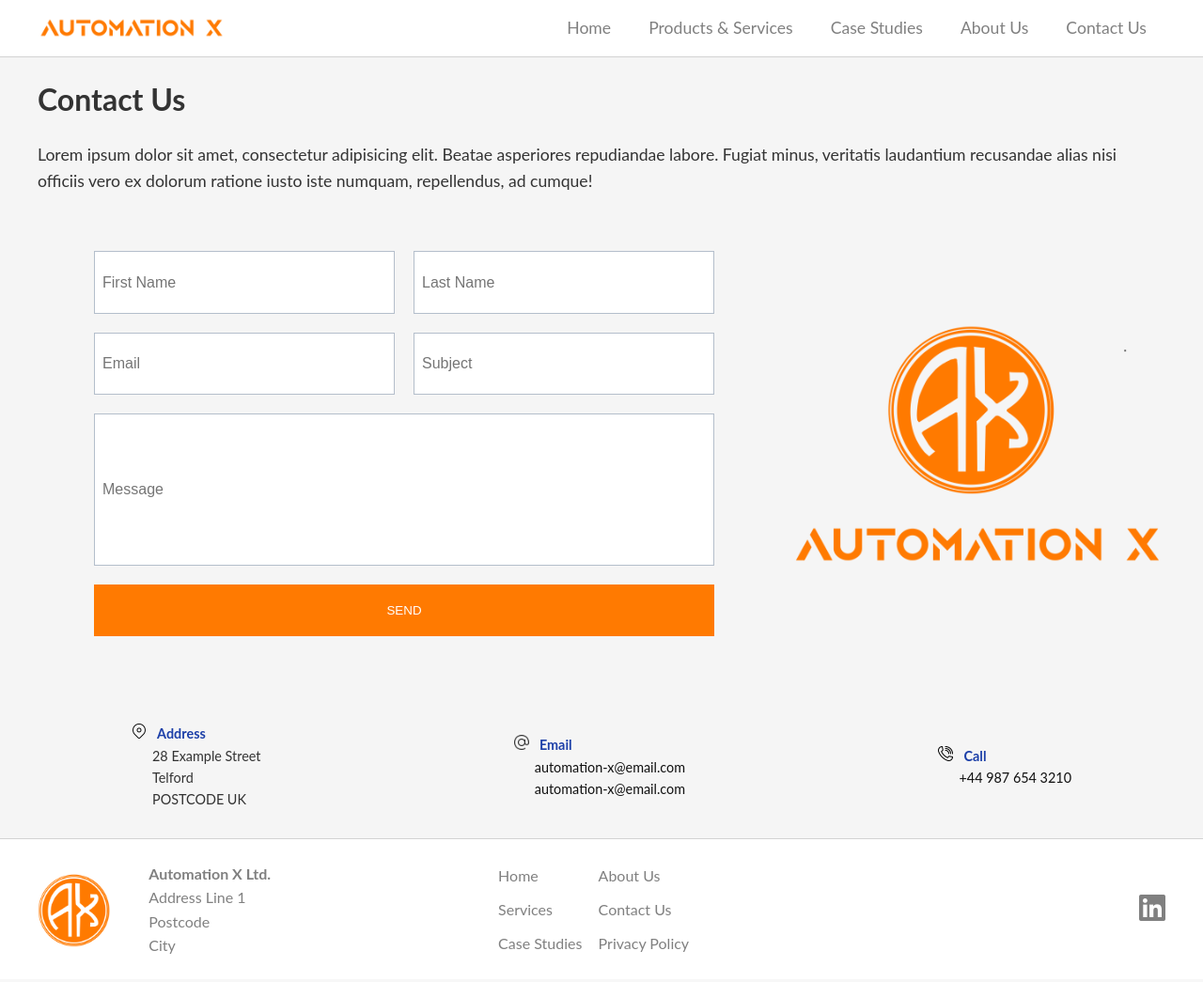
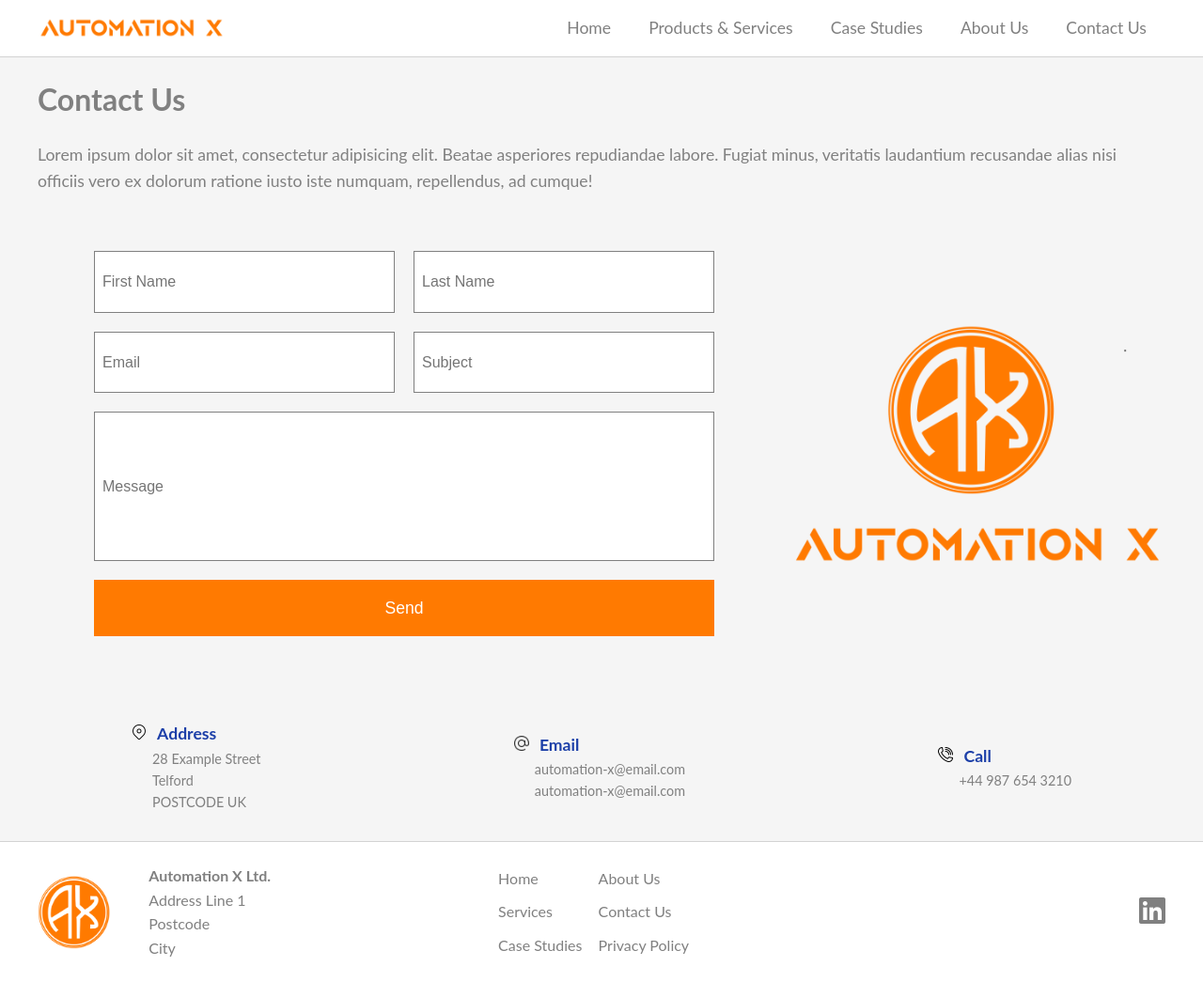
Before and after one commit to nemetht91/Automation-X, a Python web app: template templates/contact.html in a window 1280 px wide. Shown: the whole page at 94% size. Before the commit the page ends 1015 px from the top, so only its background shows below. Run offline with Jinja, Linux system fonts and the light colour scheme; the template is opened without the code that fills it, so the values that code supplies are empty.

Commit message:
small styling update, add variable for text color

```diff
--- a/static/css/style.css
+++ b/static/css/style.css
@@ -3,6 +3,7 @@
     --secondary-color:#1c3fa8;
     --dark-color:#000;
     --light-color:#f4f4f4e3;
+    --text-color: gray;
     --showcase-background: url("https://github.com/nemetht91/Automation-X/blob/main/static/img/robot2.png?raw=true");
 }
 
@@ -54,6 +55,7 @@ a:hover{
 
 .navbar img{
     height: 40%;
+    z-index: 20;
 }
 
 .navbar nav ul{
@@ -61,7 +63,7 @@ a:hover{
 }
 
 .navbar nav a{
-    color: gray;
+    color: var(--text-color);
     margin: 0 20px;
     font-size: 1.1rem;
 }
@@ -106,6 +108,7 @@ a:hover{
     display: flex;
     justify-content: center;
     align-items: center;
+    color: var(--text-color);
   }
 
   .navbar .mobile.active{
@@ -124,7 +127,7 @@ a:hover{
 
   .navbar .mobile ul li a{
     font-size: 2.2rem;
-    color: #111;
+    color: var(--text-color);
     text-decoration: none;
     font-weight: 300;
   }
@@ -205,7 +208,7 @@ a:hover{
     padding-bottom: 30px;
     max-width: 100%;
     background-color: var(--light-color);
-    color: gray;
+    color: var(--text-color);
 }
 
 .offering .grid{
@@ -236,7 +239,7 @@ a:hover{
     padding-bottom: 30px;
     max-width: 100%;
     background-color: var(--light-color);
-    color: gray;
+    color: var(--text-color);
 }
 
 .promotition h2{
@@ -279,7 +282,7 @@ a:hover{
 footer{
     border-top: lightgray solid 1px;
     background-color: var(--ligth-color);
-    color: gray;
+    color: var(--text-color);
     height: 150px;
 }
 footer img{
@@ -303,7 +306,7 @@ footer li{
 }
 
 footer a{
-    color: gray;
+    color: var(--text-color);
 }
 
 /* Contact */
@@ -312,6 +315,7 @@ footer a{
     max-width: 100%;
     padding-top: 60PX;
     background-color: var(--light-color);
+    color: var(--text-color);
 }
 
 .contact .main .container{
@@ -350,7 +354,7 @@ footer a{
 .contact .form input[type="text"],
 .contact .form input[type="email"]
 {
-    border: 1px solid #b4becb;
+    border: 1px solid var(--text-color);
     padding: 3px;
     font-size: 16px;
     text-indent: 5px;
@@ -369,6 +373,7 @@ footer a{
     border: none;
     color: #fff;
     width: 100%;
+    font-size: 1.1rem;
   }
 
   .contact .details{
@@ -387,7 +392,7 @@ footer a{
 
   .contact .details .mode h3{
     color: var(--secondary-color);
-    font-size: 0.9rem;
+    font-size: 1.1rem;
     display: inline-block;
   }
 
@@ -400,7 +405,11 @@ footer a{
     display: block;
     font-size: 0.9rem;
     margin-left: 22px;
-    color: #111;
+    color: var(--text-color);
+  }
+
+  .contact .details a:hover{
+    color: var(--primary-color);
   }
 
 
--- a/static/css/utilities.css
+++ b/static/css/utilities.css
@@ -73,7 +73,7 @@
 
   .flip-card-front {
     display: flex;
-    background-color:gray;
+    background-color: var(--text-color);
     color: white;
     justify-content: center;
     align-items: center;
@@ -90,7 +90,7 @@
     display: flex;
     padding: 15px;
     background-color:white;
-    color: gray;
+    color: var(--text-color);
     justify-content: center;
     align-items: center;
     transform: rotateY(180deg);
--- a/templates/contact.html
+++ b/templates/contact.html
@@ -46,7 +46,7 @@
                     </li>
                     <li>
                         <a href="malto:you@email.com" class="email-icon">
-                            <img src="../static/img/email.png" alt="">
+                            <i class="fa-solid fa-at"></i>
                         </a>
                     </li>
                 </ul>
@@ -73,7 +73,7 @@
                         placeholder="Subject" required>
                         <input type="text" name="message"
                         placeholder="Message" required>
-                        <input type="submit" value="SEND">
+                        <input type="submit" value="Send">
                     </div>
                     <img class="logo" src="../static/img/AUTOMATION X - Logo.PNG" alt="">
             </div>
--- a/templates/index.html
+++ b/templates/index.html
@@ -46,7 +46,7 @@
                     </li>
                     <li>
                         <a href="malto:you@email.com" class="email-icon">
-                            <img src="../static/img/email.png" alt="">
+                            <i class="fa-solid fa-at"></i>
                         </a>
                     </li>
                 </ul>
```
